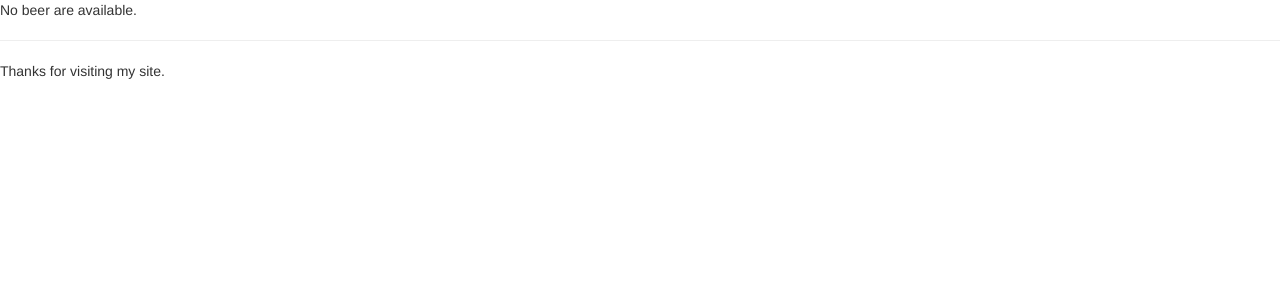
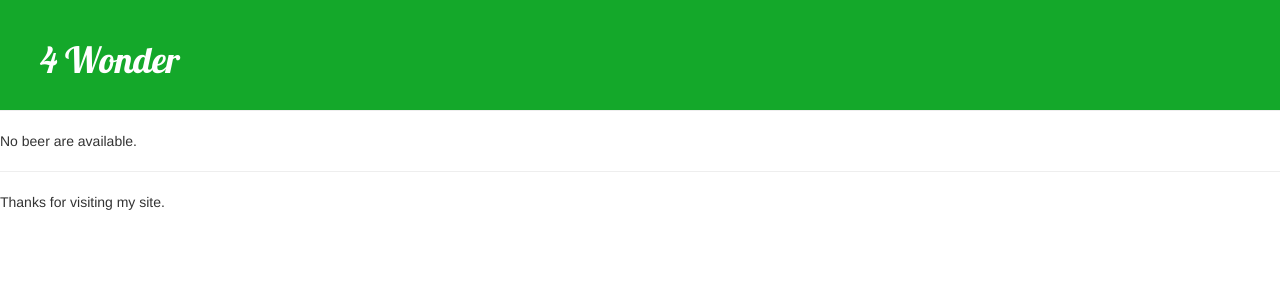
Before and after one commit to anarey/beersdata, a Django app: page /beers/ in a window 1280 px wide. Shown: the top 300 px of the page. Run offline with Django 3.2, Linux system fonts and the light colour scheme; data that the repository does not hold is empty; some libraries are stand-ins or nearby versions.

Commit message:
Beers: Barra título verde letras blancas
Clase .page-header que será el encabezado de la web: texto blanco sobre
fondo verde.

```diff
--- a/beers/static/beers/style.css
+++ b/beers/static/beers/style.css
@@ -11,3 +11,13 @@ h2 {
 li a {
     color: green;
 }
+
+.page-header {
+    background-color: #14a82a;
+    margin-top: 0;
+    padding: 20px 20px 20px 40px;
+}
+
+.page-header a {
+    color: white;
+}
--- a/beers/templates/beers/base.html
+++ b/beers/templates/beers/base.html
@@ -9,6 +9,10 @@
     <link rel="stylesheet" type="text/css" href="{% static 'beers/style.css' %}" />
 </head>
 <body>
+    <div class="page-header">
+        <h1><a href="/beers">4 Wonder </a></h1>
+    </div>
+
     {% block content %}{% endblock %}
     {% block footer %}
     <hr>
```
